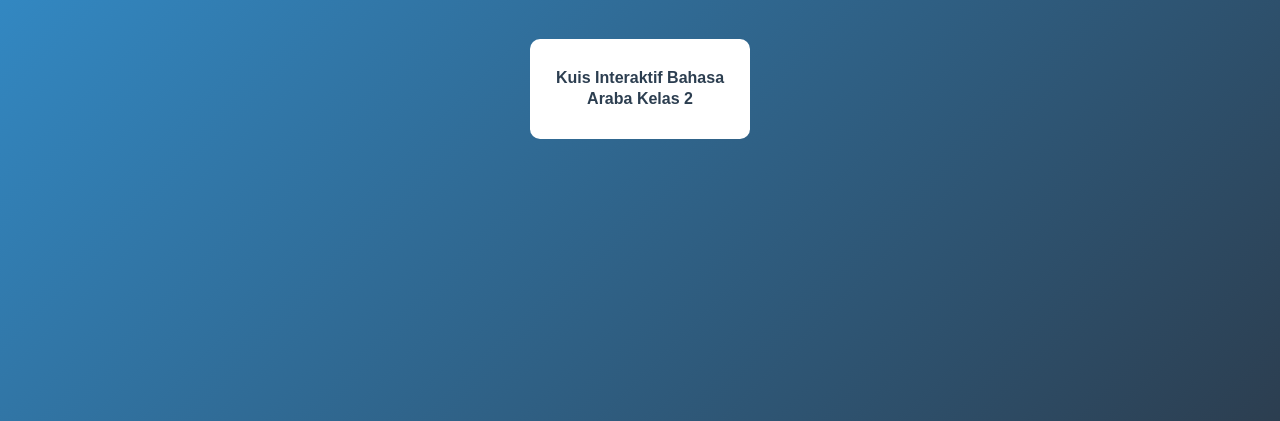
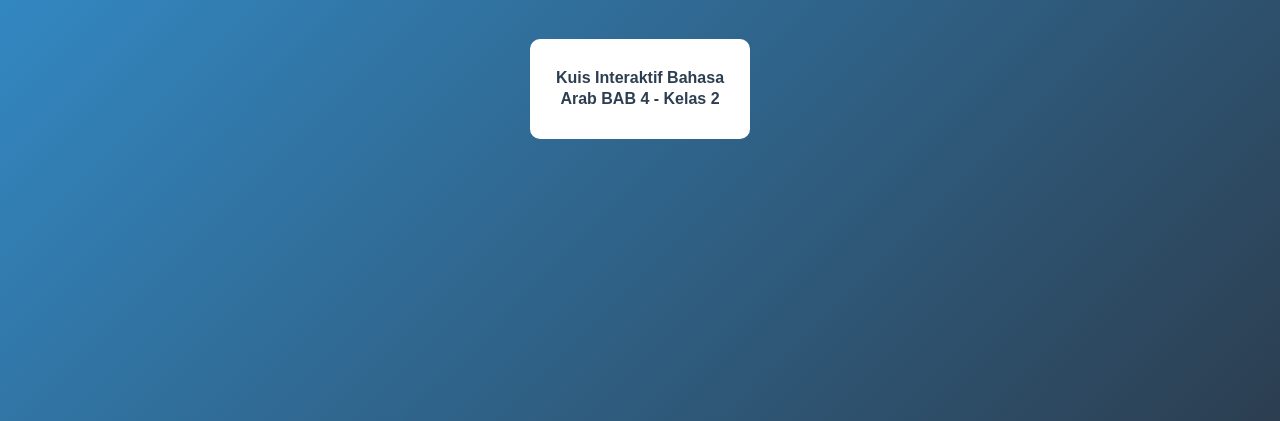
Before and after one commit to bapelkesbatam-cloud/PembelajaranAqifa, a plain HTML site: page index.html in a window 1280 px wide. Shown: the part 379-800 px from the top of the page. Drawn offline with Linux system fonts and the light colour scheme.

Commit message:
Update index.html

```diff
--- a/index.html
+++ b/index.html
@@ -68,7 +68,7 @@
     <h1>Pembelajaran Aqifa <br> SDIT Luqman Al-Hakim 02 Batam</h1>
 
     <div class="menu">
-        <a href="kuis_interaktif_bahasa_arab_kelas_2/">Kuis Interaktif Bahasa Araba Kelas 2</a>
+        <a href="kuis_interaktif_bahasa_arab_kelas_2/">Kuis Interaktif Bahasa Arab BAB 4 - Kelas 2</a>
 
     </div>
 
```
